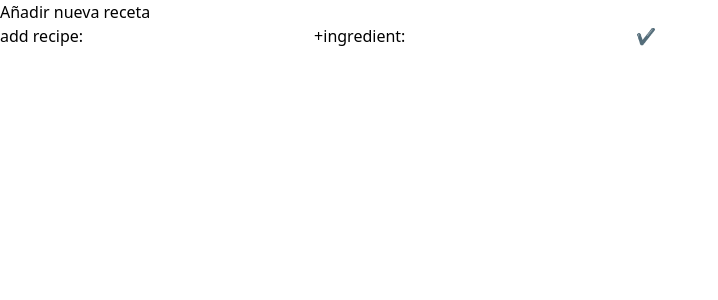
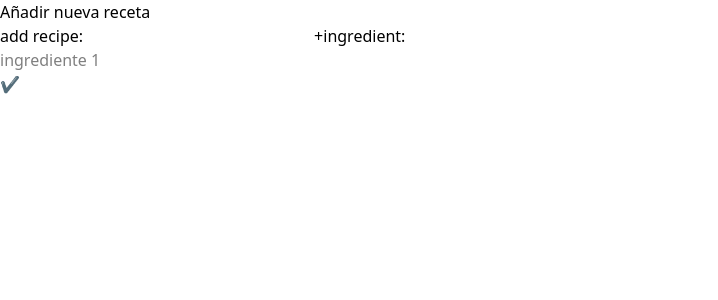
Before and after one commit to jorgeburgueno/lista-compras, a React (Vite) app: page / in a window 1280 px wide. Both pictures are taken after a click on the button "Añadir nueva receta". Shown: the top 300 px of the page, without its empty margins (0-718 px from the left). Built offline with nearby package versions, Linux system fonts and the light colour scheme.

Commit message:
feat: added a button to add more ingredient inputs

```diff
--- a/src/components/Recipes.jsx
+++ b/src/components/Recipes.jsx
@@ -3,17 +3,32 @@ import { useState } from "react";
 
 function Recipes({ onSubmitRecipe }) {
   const [addRecipe, setAddRecipe] = useState(false);
-  const [counter, setCounter] = useState(1);
 
   const [recipe, setRecipe] = useState({
     name: "",
-    ingredients: [],
+    ingredients: [""],
   });
 
   const handleChange = (e) => {
     setRecipe((prev) => ({
       ...prev,
-      [e.target.name]: e.target.value, // name se refiere al nombre de la propiedad que se le dio al <input>
+      name: e.target.value,
+    }));
+  };
+
+  const addIngredientField = () => {
+    setRecipe((prev) => ({
+      ...prev,
+      ingredients: [...prev.ingredients, ""],
+    }));
+  };
+
+  const handleIngredientChange = (e, index) => {
+    setRecipe((prev) => ({
+      ...prev,
+      ingredients: prev.ingredients.map((ingredient, i) =>
+        i === index ? e.target.value : ingredient
+      ),
     }));
   };
 
@@ -40,14 +55,19 @@ function Recipes({ onSubmitRecipe }) {
               onChange={handleChange}
             ></input>
           </label>
-          <button onClick={() => setCounter(counter + 1)}>+</button>
+          <button onClick={addIngredientField}>+</button>
           <label>
             ingredient:
-            <input
-              name="ingredients"
-              value={recipe.ingredients}
-              onChange={handleChange}
-            />
+            {recipe.ingredients.map((ingredient, index) => (
+              <div key={index}>
+                <input
+                  name={`ingredient-${index}`}
+                  value={ingredient}
+                  onChange={(e) => handleIngredientChange(e, index)}
+                  placeholder={`ingrediente ${index + 1}`}
+                />
+              </div>
+            ))}
           </label>
 
           <button onClick={handleSubmit}>✔</button>
```
